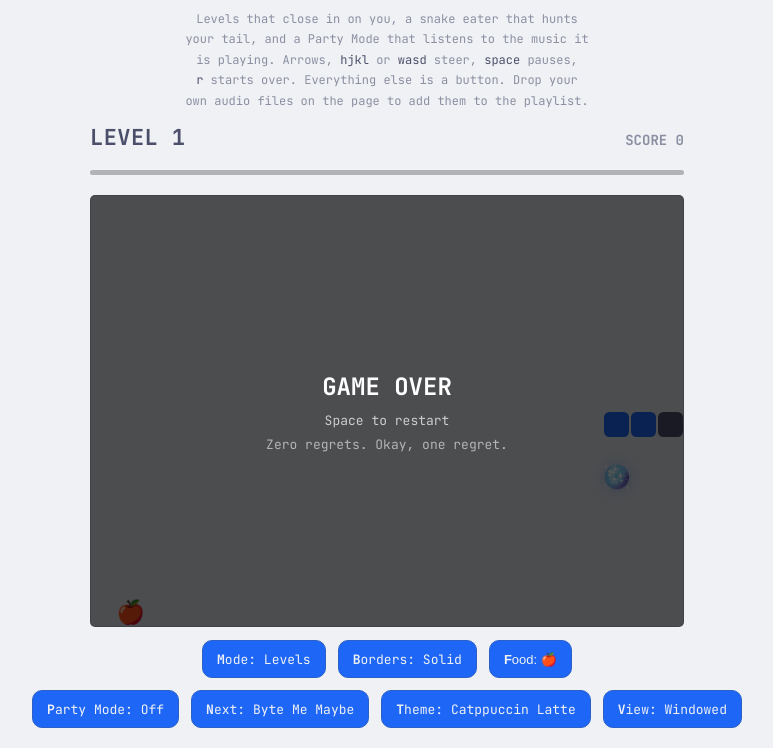
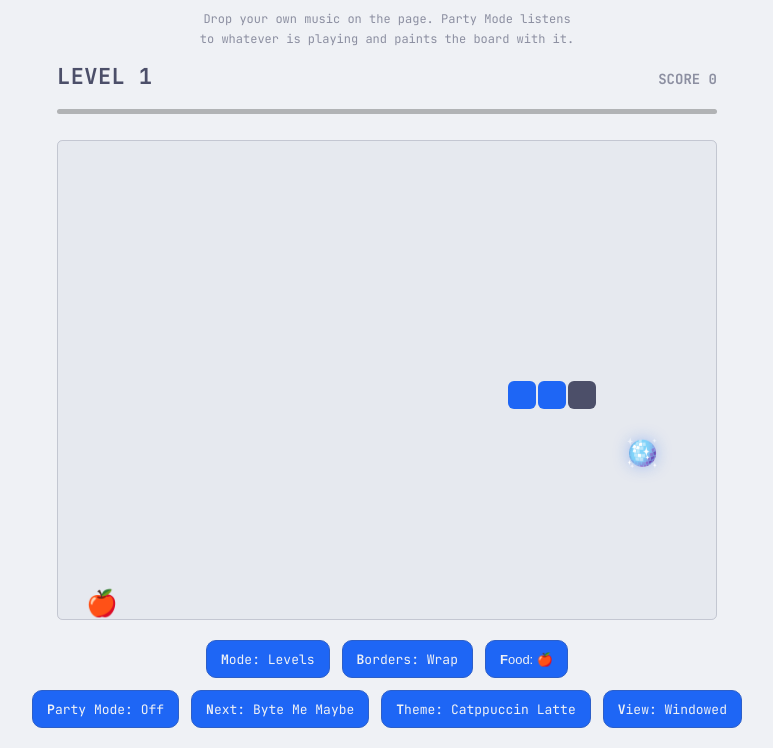
Before and after one commit to jhgundersen/oh-no-more-snake, a website with bundled scripts: page public/index.html in a window 1280 px wide. Shown: the part 52-800 px from the top of the page, without its empty margins (253-1026 px from the left). Built offline with nearby package versions, Linux system fonts and the light colour scheme.

Commit message:
Wrap borders by default and shorten the blurb

```diff
--- a/public/index.html
+++ b/public/index.html
@@ -82,11 +82,6 @@
 			color: var(--muted);
 			text-align: center;
 			text-wrap: balance;
-		}
-
-		.sub kbd {
-			font: inherit;
-			color: var(--fg);
 		}
 
 		/* Everything inside #stage is the game; everything outside it is the
@@ -344,11 +339,8 @@
 	<h1>Oh No! More Snake</h1>
 
 	<p class="sub">
-		Levels that close in on you, a snake eater that hunts your tail, and a
-		Party Mode that listens to the music it is playing. Arrows,
-		<kbd>hjkl</kbd> or <kbd>wasd</kbd> steer, <kbd>space</kbd> pauses,
-		<kbd>r</kbd> starts over. Everything else is a button. Drop your own
-		audio files on the page to add them to the playlist.
+		Drop your own music on the page. Party Mode listens to whatever is playing
+		and paints the board with it.
 	</p>
 
 	<main id="stage">
--- a/public/snake/Game.js
+++ b/public/snake/Game.js
@@ -839,7 +839,11 @@ export class Game {
     this.bestEndless = number("omasnake/scores/endless", 0)
     this.totalSeconds = number("omasnake/play/totalSeconds", 0)
     this.foodStyleIndex = number("omasnake/appearance/foodStyle", 0)
-    this.wallsWrap = this.store.getItem("omasnake/play/wrapBorders") === "true"
+    // Wrapping is the friendlier first run, and unlike the desktop version
+    // this one is usually somebody's first. A stored "false" is still a
+    // decision, so only the absence of one becomes a wrap.
+    const wrap = this.store.getItem("omasnake/play/wrapBorders")
+    this.wallsWrap = wrap === null ? true : wrap === "true"
   }
 
   saveSettings() {
```
Also changed, not shown: AGENTS.md (+4 -0 lines), test/game.test.js (+16 -0 lines), README.md, screenshot.png.
